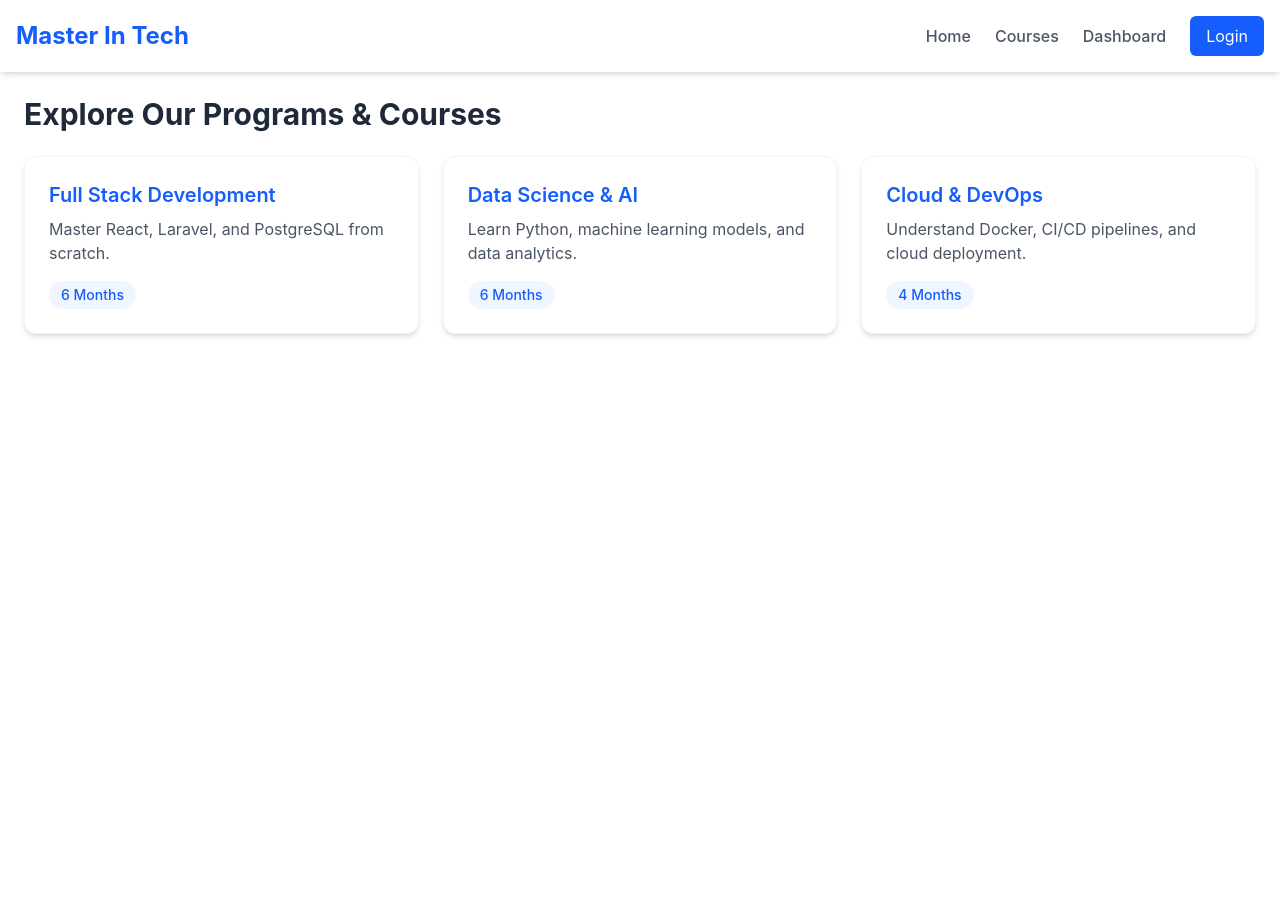
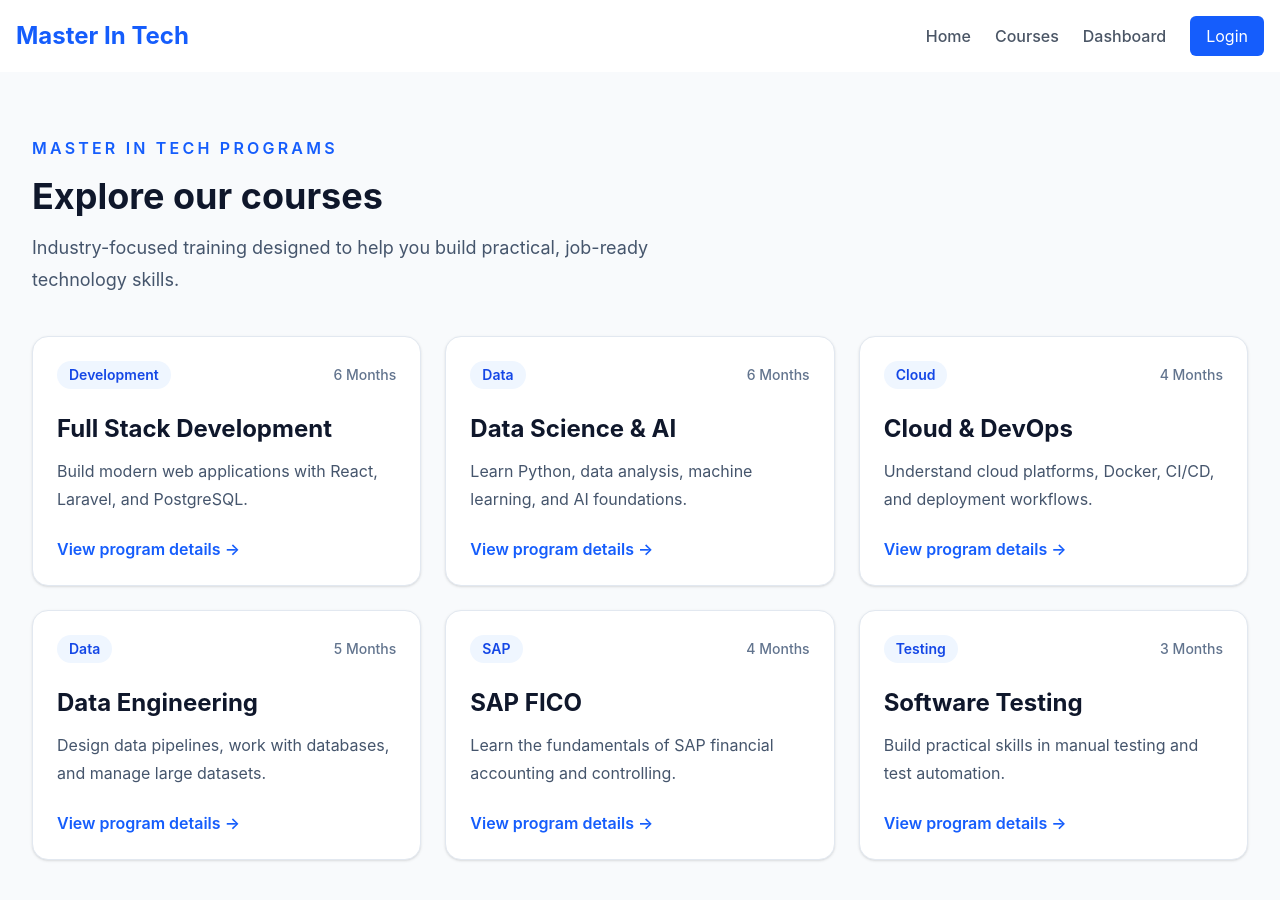
Before and after one commit to Venkatesh9347/master-in-tech, a React (Vite) app in the folder frontend/: page /courses in a window 1280 px wide. Shown: the top 900 px of the page. Before the commit the page ends 800 px from the top, so only its background shows below. Built offline with nearby package versions, Linux system fonts and the light colour scheme.

Commit message:
feat: add course catalog layout

```diff
--- a/frontend/src/pages/Courses.tsx
+++ b/frontend/src/pages/Courses.tsx
@@ -1,24 +1,93 @@
+const courses = [
+  {
+    title: 'Full Stack Development',
+    description: 'Build modern web applications with React, Laravel, and PostgreSQL.',
+    duration: '6 Months',
+    category: 'Development',
+  },
+  {
+    title: 'Data Science & AI',
+    description: 'Learn Python, data analysis, machine learning, and AI foundations.',
+    duration: '6 Months',
+    category: 'Data',
+  },
+  {
+    title: 'Cloud & DevOps',
+    description: 'Understand cloud platforms, Docker, CI/CD, and deployment workflows.',
+    duration: '4 Months',
+    category: 'Cloud',
+  },
+  {
+    title: 'Data Engineering',
+    description: 'Design data pipelines, work with databases, and manage large datasets.',
+    duration: '5 Months',
+    category: 'Data',
+  },
+  {
+    title: 'SAP FICO',
+    description: 'Learn the fundamentals of SAP financial accounting and controlling.',
+    duration: '4 Months',
+    category: 'SAP',
+  },
+  {
+    title: 'Software Testing',
+    description: 'Build practical skills in manual testing and test automation.',
+    duration: '3 Months',
+    category: 'Testing',
+  },
+]
+
 export default function Courses() {
   return (
-    <div className="max-w-7xl mx-auto p-6">
-      <h1 className="text-3xl font-bold text-gray-800 mb-6">Explore Our Programs & Courses</h1>
-      <div className="grid grid-cols-1 md:grid-cols-3 gap-6">
-        <div className="bg-white p-6 rounded-xl shadow-md border border-gray-100">
-          <h2 className="text-xl font-semibold text-blue-600 mb-2">Full Stack Development</h2>
-          <p className="text-gray-600 mb-4">Master React, Laravel, and PostgreSQL from scratch.</p>
-          <span className="inline-block bg-blue-50 text-blue-600 px-3 py-1 rounded-full text-sm font-medium">6 Months</span>
+    <main className="min-h-[calc(100vh-80px)] bg-slate-50 py-16">
+      <section className="mx-auto max-w-7xl px-6 lg:px-8">
+        <p className="font-semibold uppercase tracking-[0.2em] text-blue-600">
+          Master In Tech Programs
+        </p>
+
+        <div className="mt-4 max-w-2xl">
+          <h1 className="text-4xl font-bold text-slate-900">
+            Explore our courses
+          </h1>
+          <p className="mt-4 text-lg leading-8 text-slate-600">
+            Industry-focused training designed to help you build practical,
+            job-ready technology skills.
+          </p>
         </div>
-        <div className="bg-white p-6 rounded-xl shadow-md border border-gray-100">
-          <h2 className="text-xl font-semibold text-blue-600 mb-2">Data Science & AI</h2>
-          <p className="text-gray-600 mb-4">Learn Python, machine learning models, and data analytics.</p>
-          <span className="inline-block bg-blue-50 text-blue-600 px-3 py-1 rounded-full text-sm font-medium">6 Months</span>
+
+        <div className="mt-10 grid gap-6 md:grid-cols-2 xl:grid-cols-3">
+          {courses.map((course) => (
+            <article
+              key={course.title}
+              className="flex flex-col rounded-2xl border border-slate-200 bg-white p-6 shadow-sm transition hover:-translate-y-1 hover:shadow-lg"
+            >
+              <div className="flex items-center justify-between gap-4">
+                <span className="rounded-full bg-blue-50 px-3 py-1 text-sm font-semibold text-blue-700">
+                  {course.category}
+                </span>
+                <span className="text-sm font-medium text-slate-500">
+                  {course.duration}
+                </span>
+              </div>
+
+              <h2 className="mt-6 text-2xl font-bold text-slate-900">
+                {course.title}
+              </h2>
+
+              <p className="mt-3 flex-1 leading-7 text-slate-600">
+                {course.description}
+              </p>
+
+              <button
+                type="button"
+                className="mt-6 w-fit font-semibold text-blue-600 transition hover:text-blue-800"
+              >
+                View program details →
+              </button>
+            </article>
+          ))}
         </div>
-        <div className="bg-white p-6 rounded-xl shadow-md border border-gray-100">
-          <h2 className="text-xl font-semibold text-blue-600 mb-2">Cloud & DevOps</h2>
-          <p className="text-gray-600 mb-4">Understand Docker, CI/CD pipelines, and cloud deployment.</p>
-          <span className="inline-block bg-blue-50 text-blue-600 px-3 py-1 rounded-full text-sm font-medium">4 Months</span>
-        </div>
-      </div>
-    </div>
+      </section>
+    </main>
   )
 }
```
